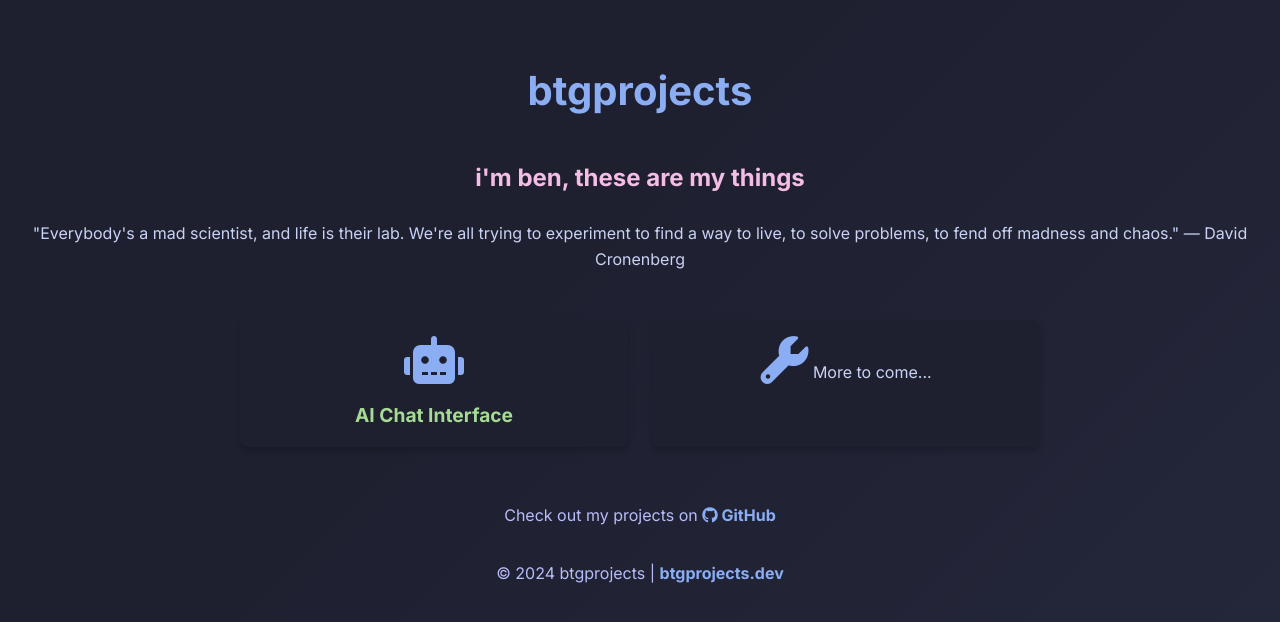
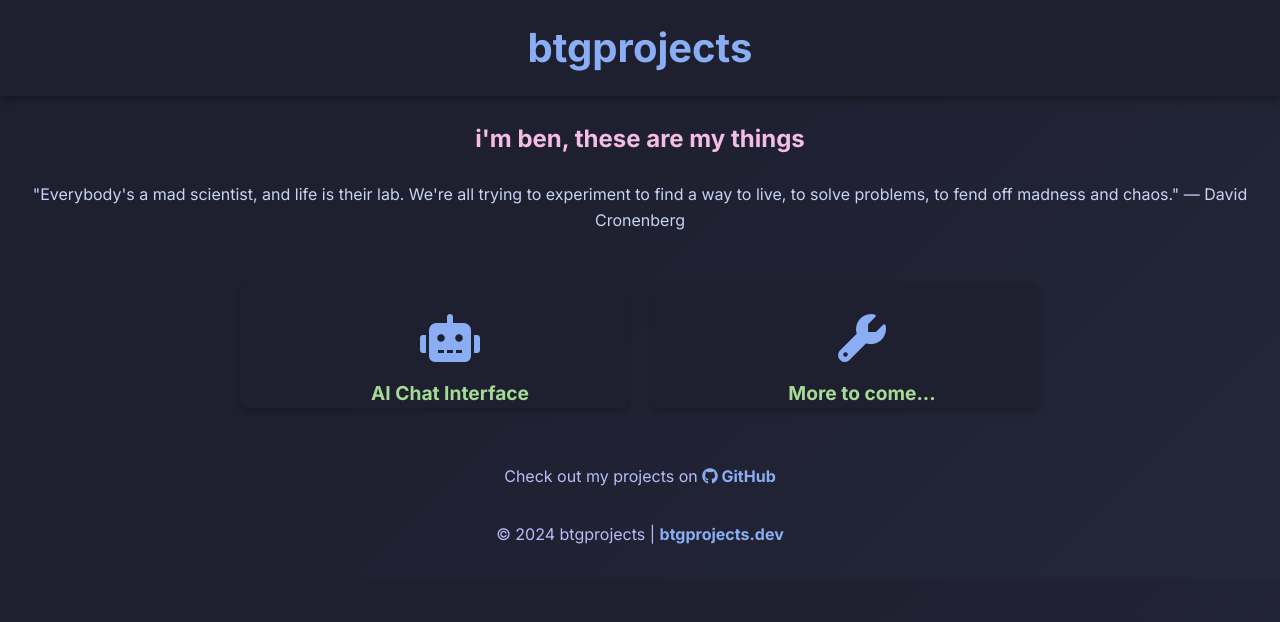
Before and after one commit to bgrimes-me/btgprojects.dev, a plain HTML site: page index.html in a window 1280 px wide. Drawn offline with Linux system fonts and the light colour scheme.

Commit message:
Update index.html

```diff
--- a/index.html
+++ b/index.html
@@ -14,8 +14,8 @@
             --fg: #cad3f5;
             --primary: #8aadf4;
             --secondary: #f5bde6;
-            --accent: #b7bdf8;
-            --highlight: #a6da95;
+            --accent: #b7bdf8; /* Lavender for the banner */
+            --highlight: #a6da95; /* Green for "more to come" */
         }
 
         body {
@@ -27,22 +27,29 @@
             display: flex;
             flex-direction: column;
             align-items: center;
-            padding: 2rem;
+            padding: 0;
             background: linear-gradient(135deg, #1e2030 40%, #24273a 100%);
         }
 
-        h1 {
+        .banner {
+            width: 100%;
+            background-color: var(--bg-alt); /* Reverted to original color */
+            padding: 1rem 0;
+            box-shadow: 0 4px 8px rgba(0, 0, 0, 0.3);
+            text-align: center;
+        }
+
+        .banner h1 {
+            margin: 0;
             font-size: 2.5rem;
             color: var(--primary);
-            margin-bottom: 1rem;
             text-transform: lowercase;
-            animation: fadeIn 1s ease-out;
         }
 
         h2 {
             font-size: 1.5rem;
             color: var(--secondary);
-            margin-bottom: 1rem;
+            margin: 1.5rem 0 1rem;
         }
 
         p {
@@ -64,8 +71,6 @@
         .project-item {
             background: var(--bg-alt);
             border-radius: 8px;
-            padding: 1rem;
-            text-align: center;
             transition: transform 0.3s ease, box-shadow 0.3s ease;
             box-shadow: 0 4px 6px rgba(0, 0, 0, 0.2);
         }
@@ -77,11 +82,22 @@
 
         .project-item a {
             text-decoration: none;
-            color: var(--highlight);
+            color: var(--highlight); /* Green for links */
             font-size: 1.2rem;
             font-weight: 700;
-            display: block;
-            animation: hoverText 0.3s ease-out;
+            display: flex; /* Allows stacking of icon and text */
+            flex-direction: column;
+            align-items: center;
+            justify-content: center;
+            padding: 1rem;
+            height: 100%; /* Ensures full clickable area */
+            width: 100%;
+        }
+
+        .project-item span {
+            color: var(--highlight); /* Green for "More to come" */
+            font-size: 1.2rem;
+            font-weight: 700;
         }
 
         .project-icon {
@@ -105,47 +121,32 @@
         .footer a:hover {
             color: var(--highlight);
         }
-
-        /* Animations */
-        @keyframes fadeIn {
-            from {
-                opacity: 0;
-                transform: translateY(-20px);
-            }
-            to {
-                opacity: 1;
-                transform: translateY(0);
-            }
-        }
-
-        @keyframes hoverText {
-            from {
-                letter-spacing: 0;
-            }
-            to {
-                letter-spacing: 2px;
-            }
-        }
     </style>
 </head>
 <body>
-    <h1>btgprojects</h1>
+    <div class="banner">
+        <h1>btgprojects</h1>
+    </div>
     <h2>i'm ben, these are my things</h2>
     <p>"Everybody's a mad scientist, and life is their lab. We're all trying to experiment to find a way to live, to solve problems, to fend off madness and chaos." — David Cronenberg</p>
 
     <ul class="project-list">
         <li class="project-item">
-            <i class="fas fa-robot project-icon"></i>
-            <a href="https://open-webui.btgprojects.dev" target="_blank">AI Chat Interface</a>
+            <a href="https://open-webui.btgprojects.dev/auth" target="_blank">
+                <i class="fas fa-robot project-icon"></i>
+                <span>AI Chat Interface</span>
+            </a>
         </li>
         <li class="project-item">
-            <i class="fas fa-wrench project-icon"></i>
-            <span>More to come...</span>
+            <a>
+                <i class="fas fa-wrench project-icon"></i>
+                <span>More to come...</span>
+            </a>
         </li>
     </ul>
 
     <div class="footer">
-        <p>Check out my projects on <a href="https://github.com/bgrimes-me" target="_blank"><i class="fab fa-github"></i> GitHub</a></p>
+        <p>Check out my projects on <a href="https://github.com/btgrimes-me" target="_blank"><i class="fab fa-github"></i> GitHub</a></p>
         <p>&copy; 2024 btgprojects | <a href="https://btgprojects.dev" target="_blank">btgprojects.dev</a></p>
     </div>
 </body>
```
